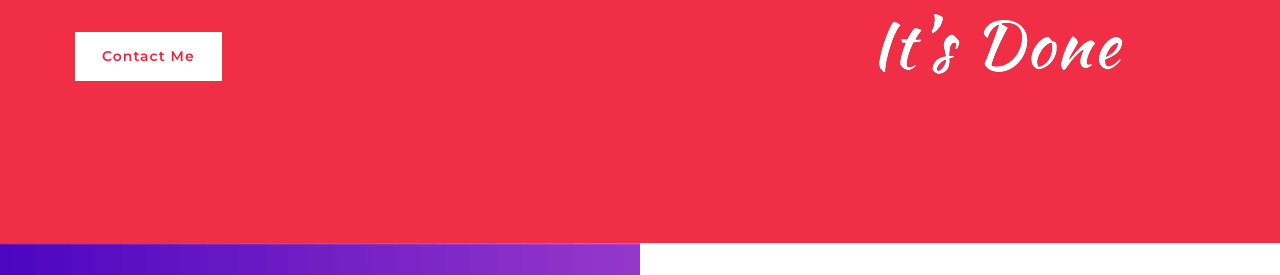
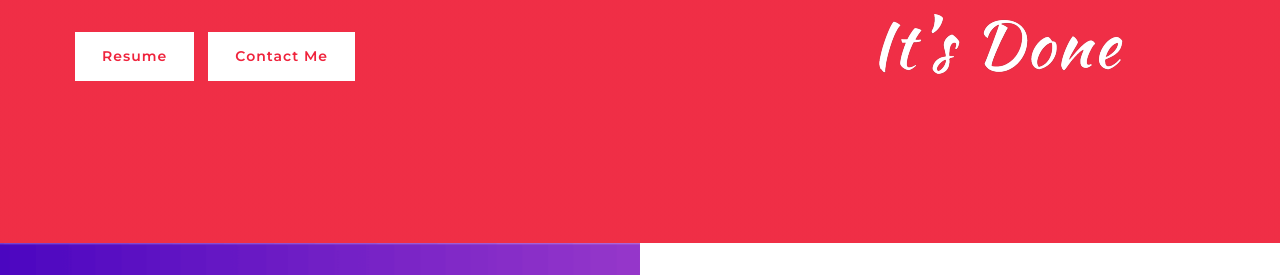
Before and after one commit to raghava20/portfolio, a website: page public/index.html in a window 1280 px wide. Shown: the part 477-752 px from the top of the page. Drawn offline with nearby package versions, Linux system fonts and the light colour scheme.

Commit message:
added Resume.pdf

```diff
--- a/public/index.html
+++ b/public/index.html
@@ -66,7 +66,7 @@
               <div class="typed-text">{ Developer }, Mechanical Engineer, BMW - Guess what is it?</div>
             </div>
             <div class="hero-btn">
-              <!-- <a class="btn" target="_blank" href="Resume.pdf">Resume</a> -->
+              <a class="btn" target="_blank" href="Resume.pdf">Resume</a>
               <a class="btn" href="#contact">Contact Me</a>
             </div>
           </div>
```
Also changed, not shown: 1 other file.
